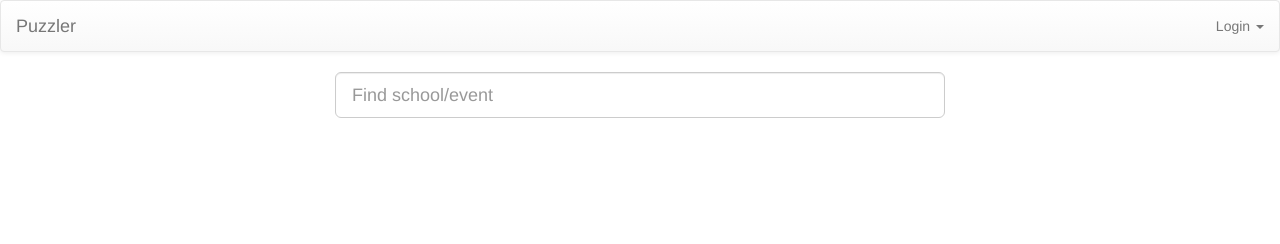
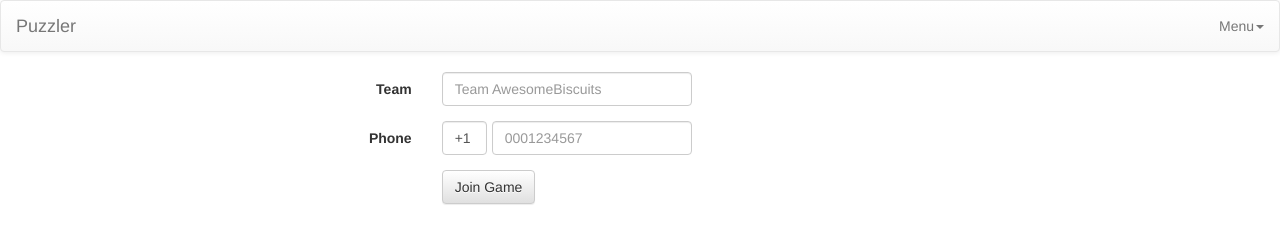
Before and after one commit to hannep/PennApps, a plain HTML site: page bootstrap/registerteam.html in a window 1280 px wide. Drawn offline with nearby package versions, Linux system fonts and the light colour scheme.

Commit message:
Find Game and Register Team interfaces.

```diff
--- /dev/null
+++ b/bootstrap/extendbootstrap.css
@@ -0,0 +1,14 @@
+#countrycode {
+    max-width: 45px;
+    float: left;
+    margin-right: 5px;
+}
+
+#cellNum {
+    width: 200px;
+    float: left;
+}
+
+#teamName {
+    width: 250px;
+}
--- a/bootstrap/registerteam.html
+++ b/bootstrap/registerteam.html
@@ -9,7 +9,7 @@
 
         <!-- Optional theme -->
         <link rel="stylesheet" href="http://netdna.bootstrapcdn.com/bootstrap/3.0.0/css/bootstrap-theme.min.css">
-
+        <link rel="stylesheet" href="extendbootstrap.css">
         <!-- HTML5 shim and Respond.js IE8 support of HTML5 elements and media queries -->
         <!--[if lt IE 9]>
           <script src="../../assets/js/html5shiv.js"></script>
@@ -35,21 +35,35 @@
             <div class="collapse navbar-collapse navbar-ex1-collapse">
                 <ul class="nav navbar-nav navbar-right">
                     <li class="dropdown">
-                        <a href="#" class="dropdown-toggle" data-toggle="dropdown">Login <b class="caret"></b></a>
+                        <a href="#" class="dropdown-toggle" data-toggle="dropdown">Menu<b class="caret"></b></a>
                         <ul class="dropdown-menu">
-                            <li><a href="#">Participant</a></li>
-                            <li><a href="#">Organizer</a></li>
+                            <li role="presentation" class="divider"></li>
+                            <li><a href="#">Choose Another Game</a></li>
                         </ul>
                     </li>
                 </ul>
             </div>
         </nav>
         <div class="col-sm-6 col-sm-offset-3">
-            <form id="form-inline" role="search">
-                <div class="form-group">
-                    <!-- TODO: Need JS to submit on enter -->
-                    <input type="text" class="form-control input-lg" placeholder="Find school/event">
+            <form class="form-horizontal" role="form">
+              <div class="form-group">
+                <label for="teamName" class="col-lg-2 control-label">Team</label>
+                <div class="col-lg-10">
+                  <input type="text" class="form-control" id="teamName" placeholder="Team AwesomeBiscuits">
                 </div>
+              </div>
+              <div class="form-group">
+                <label for="cellNum" class="col-lg-2 control-label">Phone</label>
+                <div class="col-lg-10">
+                    <input type="tel" class="form-control" id="countrycode" value="+1">
+                    <input type="tel" class="form-control" id="cellNum" placeholder="0001234567">
+                </div>
+              </div>
+              <div class="form-group">
+                <div class="col-lg-offset-2 col-lg-10">
+                  <button type="submit" class="btn btn-default">Join Game</button>
+                </div>
+              </div>
             </form>
         </div>
 
```
Also changed, not shown: bootstrap/findgame.html (+2 -7 lines).
